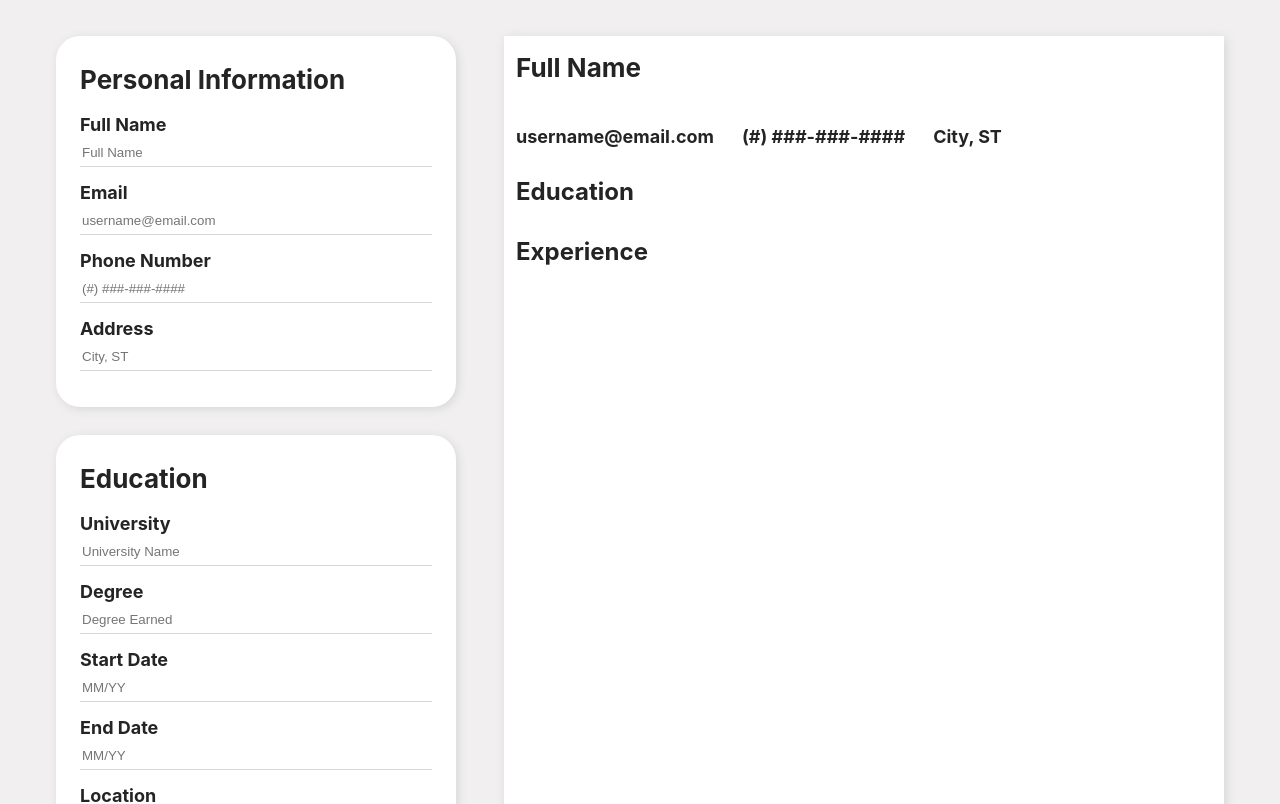
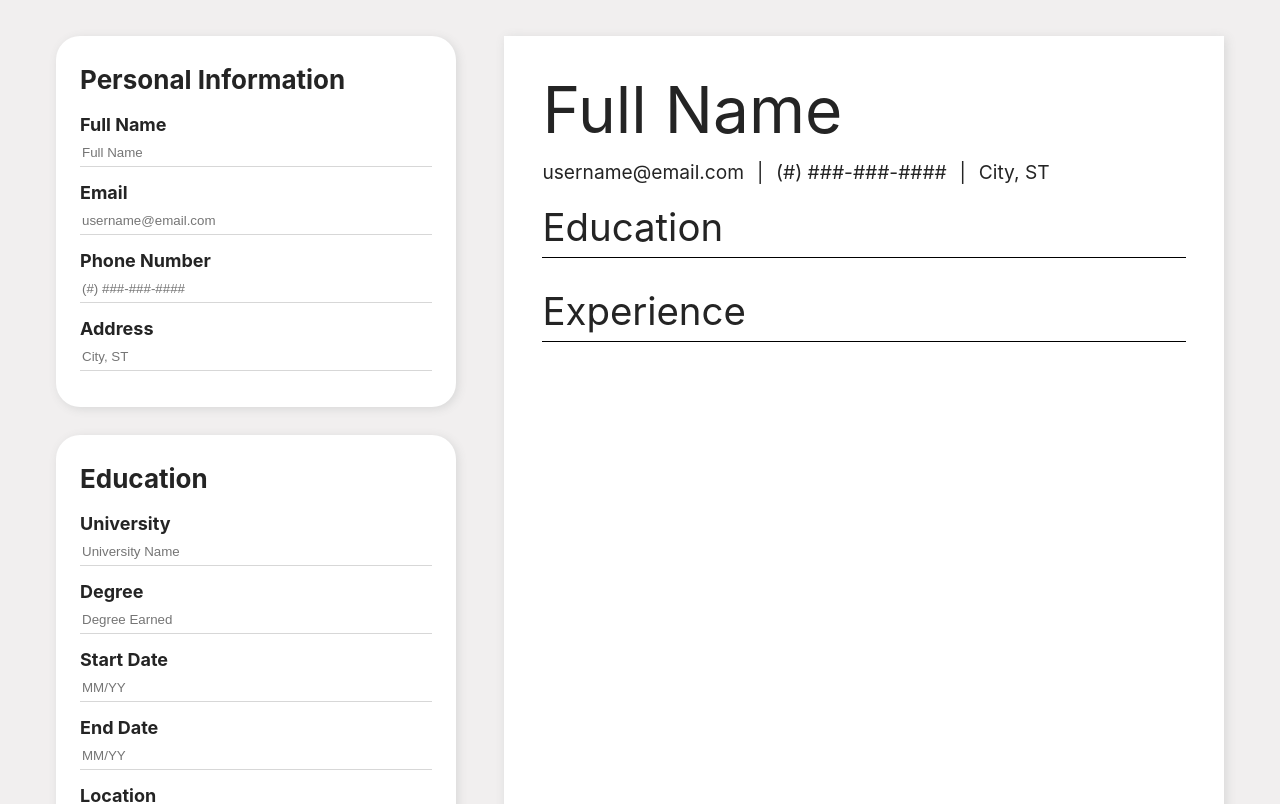
Before and after one commit to colleennicole223/odin-cv-application, a React (Vite) app: page / in a window 1280 px wide. Shown: the top 804 px of the page. Built offline with nearby package versions, Linux system fonts and the light colour scheme.

Commit message:
Updated render to have dynamic font scaling

```diff
--- a/src/components/Render.jsx
+++ b/src/components/Render.jsx
@@ -4,17 +4,24 @@ export default function Render({getPersonal, getEducation, getExperience}) {
     return (
         <>
             <div id='render'>
-                <div id='contentHeader'>
-                    <h1>{getPersonal.name}</h1>
+
+                <div id='content'>
+
+                    <div className='header'>
+                        {getPersonal.name}
                     </div>
 
-                <div id='contentContact'>
-                    <h3>{getPersonal.email}</h3>
-                    <h3>{getPersonal.phoneNumber}</h3>
-                    <h3>{getPersonal.location}</h3>
+                    <div className='contact'>
+                        <div>{getPersonal.email}</div>
+                        |
+                        <div>{getPersonal.phoneNumber}</div>
+                        |
+                        <div>{getPersonal.location}</div>
                     </div>
 
-                <h2 id='contentHeader'>Education</h2>
+                    <div className='subheader'>
+                        Education
+                    </div>
 
                     <div>
                         {getEducation.map(function (education) {
@@ -22,41 +29,39 @@ export default function Render({getPersonal, getEducation, getExperience}) {
 
                             }else{
                                 return (
-                                <div key={education.id}>
-                                    <div id='contentContact'>
-                                        <h3>{education.degree}</h3>
-                                        <h3>{education.start} - {education.end}</h3>
+                                    <div className='item' key={education.id}>
+                                        <div className='itemHeader'>
+                                            <div>{education.degree}</div>
+                                            <div>{education.start} - {education.end}</div>
                                         </div>
-                                    <div id='contentContact'>
-                                        <h3>{education.university} in {education.location}</h3>
-                                    </div>
+                                        <div>{education.university} in {education.location}</div>
                                     </div>
                                 );
                             }
                         })}
 
-                    <h2 id='contentHeader'>Experience</h2>
+                    <div className='subheader'>
+                        Experience
+                    </div>
 
                         {getExperience.map(function (experience) {
                             if(experience.id == 0){
 
                             }else{
                                 return (
-                                <div key={experience.id}>
-                                    <div id='contentContact'>
-                                        <h3>{experience.title}</h3>
-                                        <h3>{experience.start} - {experience.end}</h3>
+                                    <div className='item' key={experience.id}>
+                                        <div className='itemHeader'>
+                                            <div>{experience.title}</div>
+                                            <div>{experience.start} - {experience.end}</div>
                                         </div>
-                                    <div id='contentContact'>
-                                        <h3>{experience.company} in {experience.location}</h3>
-                                    </div>
+                                        <div>{experience.company} in {experience.location}</div>
                                     </div>
                                 );
                             }
                         })}
 
                     </div>
-
+                </div>
             </div>
 
         </>
--- a/src/styles/style.css
+++ b/src/styles/style.css
@@ -10,6 +10,11 @@
   --color-grey-900: #242424;
   --shadow: 2px 2px 10px var(--color-grey-200);
   --interaction-height: 26px;
+  --render-dynamic-large: calc(5vw);
+  --render-dynamic-medium: calc(3vw);
+  --render-dynamic-small: calc(2vw);
+  --render-dynamic-default: calc(1.5vw);
+  --render-dynamic-smaller: calc(1vw);
 
   /* 🅰️font */
   font-family: Inter, system-ui, Avenir, Helvetica, Arial, sans-serif;
@@ -154,22 +159,52 @@ input{
   max-width: 1200px;
   aspect-ratio: 1/1.4142;
 
+
   /* ❇️color */
   background-color: white;
   box-shadow: var(--shadow);
 }
 
-#contentHeader, #contentContact {
+#content{
   /* 🔎size */
-  padding: var(--spacing-thin) var(--spacing-thin);
-  width: 100%;
+  padding: var(--render-dynamic-small) var(--render-dynamic-medium);
 }
 
-#contentContact {
+.header{
+  /* 🔎size */
+  font-size: var(--render-dynamic-large);
+  padding: 0px 0px;
+}
+
+.subheader{
+  /* 🔎size */
+  font-size: var(--render-dynamic-medium);
+  padding-top: var(--render-dynamic-smaller);
+  border-bottom: 1px solid black;
+  margin-bottom: var(--render-dynamic-smaller);
+}
+
+.contact, .itemHeader {
+  /* 🔎size */
+  font-size: var(--render-dynamic-default);
+
   /* ➡️orientation */
   display: flex;
   flex: auto;
   flex-direction: row;
-  justify-content: left;
-  gap: var(--spacing-gap);
+  gap: var(--render-dynamic-smaller);
 }
+
+.item{
+  /* 🔎size */
+  font-size: var(--render-dynamic-default);
+  padding-left: var(--render-dynamic-medium);
+  padding-bottom: var(--render-dynamic-smaller);
+}
+
+.itemHeader{
+  font-weight: 700;
+  display: flex;
+  flex-direction: row;
+  justify-content: space-between;
+}
```
Lines whose indentation alone changed are shown as unchanged.
